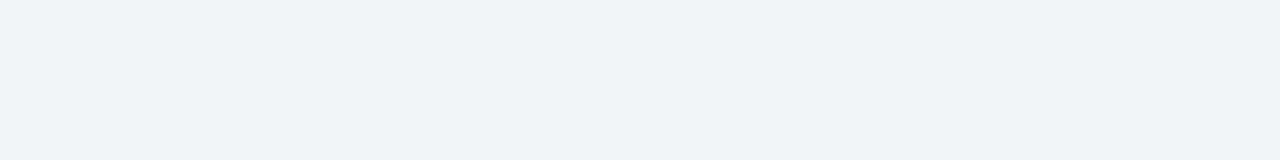
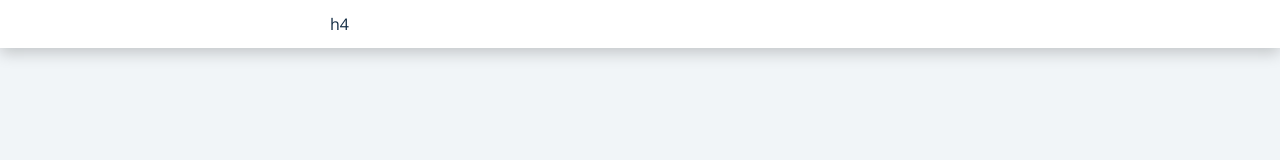
Before and after one commit to zigamak/JS-Projects, a plain HTML site: page 01_color_flipper/index.html in a window 1280 px wide. Drawn offline with nearby package versions, Linux system fonts and the light colour scheme.

Commit message:
Added class: nav-center to index

```diff
--- a/01_color_flipper/index.html
+++ b/01_color_flipper/index.html
@@ -9,7 +9,11 @@
     <link rel="stylesheet" href="styles.css" />
   </head>
   <body>
-
+    <nav>
+      <div class="nav-center">
+          h4
+      </div>
+    </nav>
     <!-- javascript -->
     <script src="app.js"></script>
   </body>
```
